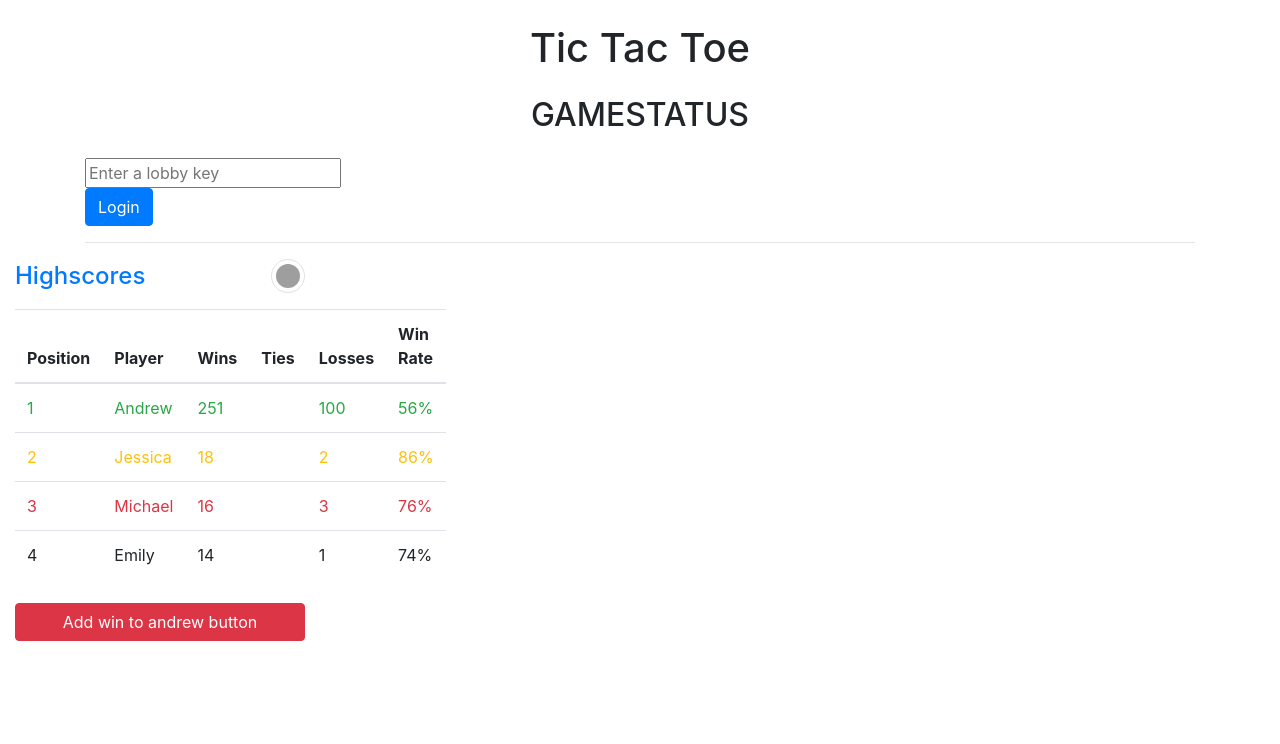
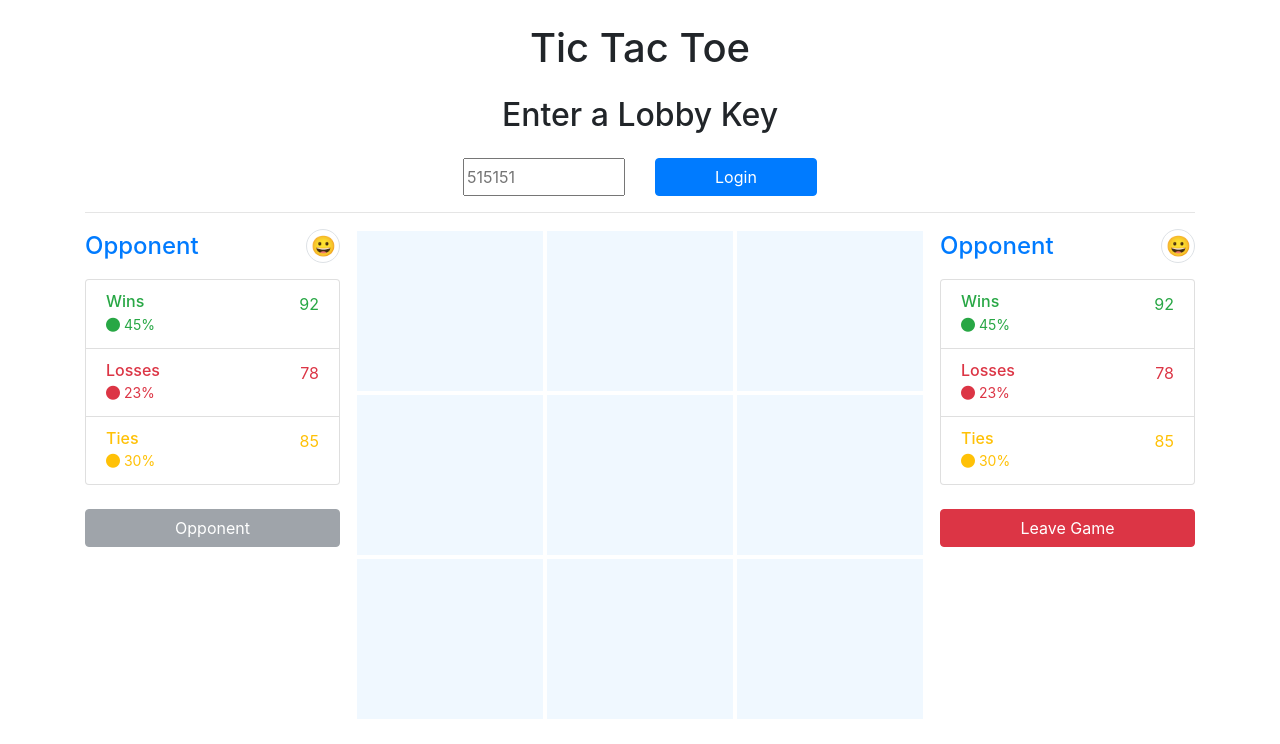
Before and after one commit to Endroe/webprog23_final, a PHP site: page /play.php in a window 1280 px wide. Shown: the part 56-800 px from the top of the page. Run offline with PHP 8.4, Linux system fonts and the light colour scheme; grey boxes are pictures that could not be loaded.

Commit message:
small fixes

```diff
--- a/final/js/game.js
+++ b/final/js/game.js
@@ -226,15 +226,15 @@ function checkTie() {
 }
 
 
-//   function resetGame() {
-//       grid.forEach(row => row.fill(''));
-//       const cells = document.getElementsByClassName('cell');
-//       for (let i = 0; i < cells.length; i++) {
-//         cells[i].innerText = '';
-//       }
-//       storeGameData(grid)
-//       currentPlayer = 'X';
-//   }
+  function resetGame() {
+      grid.forEach(row => row.fill(''));
+      const cells = document.getElementsByClassName('cell');
+      for (let i = 0; i < cells.length; i++) {
+        cells[i].innerText = '';
+      }
+      storeGameData(grid)
+      currentPlayer = 'X';
+  }
 
 
 $(document).ready(function() {
--- a/final/play.php
+++ b/final/play.php
@@ -1,28 +1,30 @@
 <?php include 'tpl/head.php'; ?>
     <h1 class="text-center my-4">Tic Tac Toe</h1>
-<h2 class="text-center my-4" id="gameStatusIndicator">GAMESTATUS</h2>
+    <h2 class="text-center my-4" id="gameStatusIndicator">Enter a Lobby Key</h2>
     <div class="row justify-content-center">
     <!-- Lobby Creation -->
+        <div id="lobby-creation">
+            <div class="row">
                 <div class="col-md-6">
-        <div id="lobby-creation">
-            <input type="text" id="lobby-key-input" placeholder="Enter a lobby key"> <br>
-            <button class="btn btn-primary" id="create-lobby-btn">Login</button>
+                    <input class="input w-100 h-100" type="text" id="lobby-key-input" placeholder="515151"> <br>
+                </div>
+                <div class="col-md-6">
+                    <button class="btn btn-primary w-100" id="create-lobby-btn">Login</button>
+                </div>
                 <div id="alert-notloggedin">You must be logged in to play!</div>
                 <div id="alert-invalidlobby">Lobby key is invalid.</div>
             </div>
         </div>
-    <div class="col-md-6">
-        <h2 id="currentPlayerDisplay"></h2>
-    </div>
     </div>
     <hr />
-<div class="row justify-content-center" id="game-board" style="display: none;" >
+    <!-- style="display: none;" -->
+    <div class="row justify-content-center" id="game-board"  >
 
         <div class="col-md-3 col-lg-3">
             <h4 class="d-flex justify-content-between align-items-center mb-3">
-            <span id="player2title" class="text-primary">Jawid</span>
+                <span id="player2title" class="text-primary">Opponent</span>
                 <span class="badge d-flex align-items-center p-1 pe-2 text-secondary-emphasis bg-danger-subtle border border-danger-subtle rounded-pill">
-              <img class="rounded-circle me-1" width="24" height="24" src="https://github.com/endroe.png" alt="">
+                    <div id='player2emoji' class="rounded-circle me-1 emoji">😀</div>
                 </span>
             </h4>
 
@@ -50,7 +52,7 @@
                 </li>
             </ul>
             <div class="justify-content-center mt-4">
-            <button onclick="resetGame()" class="btn btn-secondary disabled w-100">Opponent</button>
+                <button class="btn btn-secondary disabled w-100">Opponent</button>
             </div>
         </div>
 
@@ -74,9 +76,9 @@
 
         <div class="col-md-3 col-lg-3">
             <h4 class="d-flex justify-content-between align-items-center mb-3">
-            <span id="player1title" class="text-primary">Andrew</span>
-            <span class="badge d-flex align-items-center p-1 pe-2 text-secondary-emphasis bg-secondary-subtle border border-secondary-subtle rounded-pill">
-              <img class="rounded-circle me-1" width="24" height="24" src="https://github.com/endroe.png" alt="">
+                <span id="player1title" class="text-primary">Opponent</span>
+                <span class="badge d-flex align-items-center p-1 pe-2 text-secondary-emphasis bg-danger-subtle border border-danger-subtle rounded-pill">
+                    <div id='player1emoji' class="rounded-circle me-1 emoji">😀</div>
                 </span>
             </h4>
 
@@ -116,21 +118,6 @@
 
     </div>
     </div>
-<div class="col-md-3 col-lg-3">
-    <h4 class="d-flex justify-content-between align-items-center mb-3">
-        <span class="text-primary">Highscores</span>
-        <span class="badge d-flex align-items-center p-1 pe-2 text-secondary-emphasis bg-secondary-subtle border border-secondary-subtle rounded-pill">
-          <img class="rounded-circle me-1" width="24" height="24" src="https://github.com/endroe.png" alt="">
-        </span>
-    </h4>
-
-    <div id="leaderboard">
-
-    </div>
-    <div class="justify-content-center mt-4">
-        <button onclick='updateLeaderboard("Andrew", "win")' class="btn btn-danger w-100">Add win to andrew button</button>
-    </div>
-</div>
 </div>
 </body>
 
--- a/final/scores/highscores.json
+++ b/final/scores/highscores.json
@@ -1 +1 @@
-[["Andrew",251,100,100,"🌈","🐐"],["Jessica",18,"2","1","❌","⭕"],["Michael",16,"3","2","❌","❌"],["Emily",14,"1","4","⭕","❌"]]
+[["Andrew",252,100,100,"🌈","🐐"],["Jessica",18,"2","1","❌","⭕"],["Michael",16,"3","2","❌","❌"],["Emily",14,"1","4","⭕","❌"]]
--- a/final/tpl/head.php
+++ b/final/tpl/head.php
@@ -39,6 +39,14 @@
             background-color: #e5e5e5;
           }
 
+        .emoji {
+            width: 24px;
+            height: 24px;
+            font-size: 20px;
+            text-align: center;
+            line-height: 24px;
+            border-radius: 50%;
+        }
 
     </style>
 </head>
```
Lines whose indentation alone changed are shown as unchanged.
